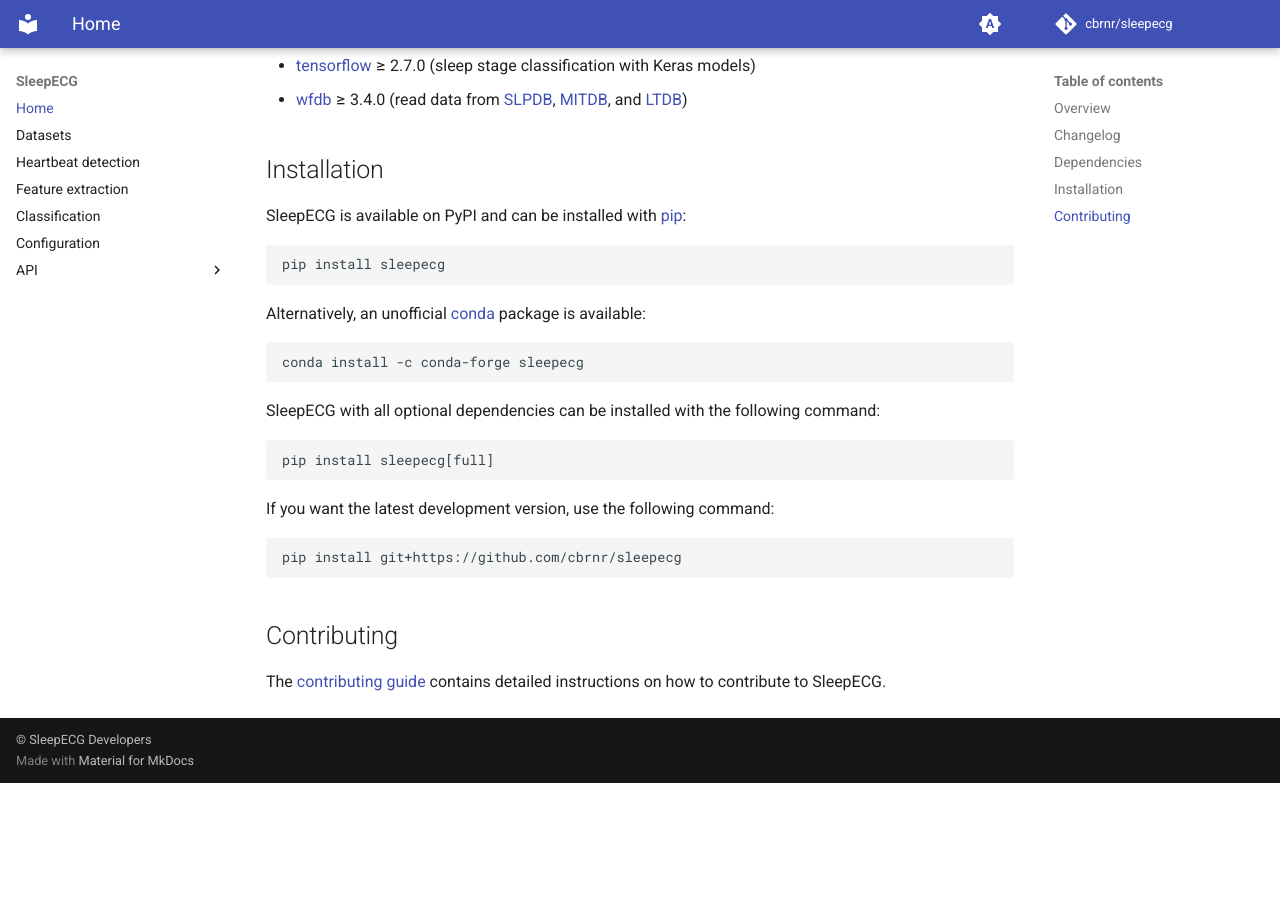
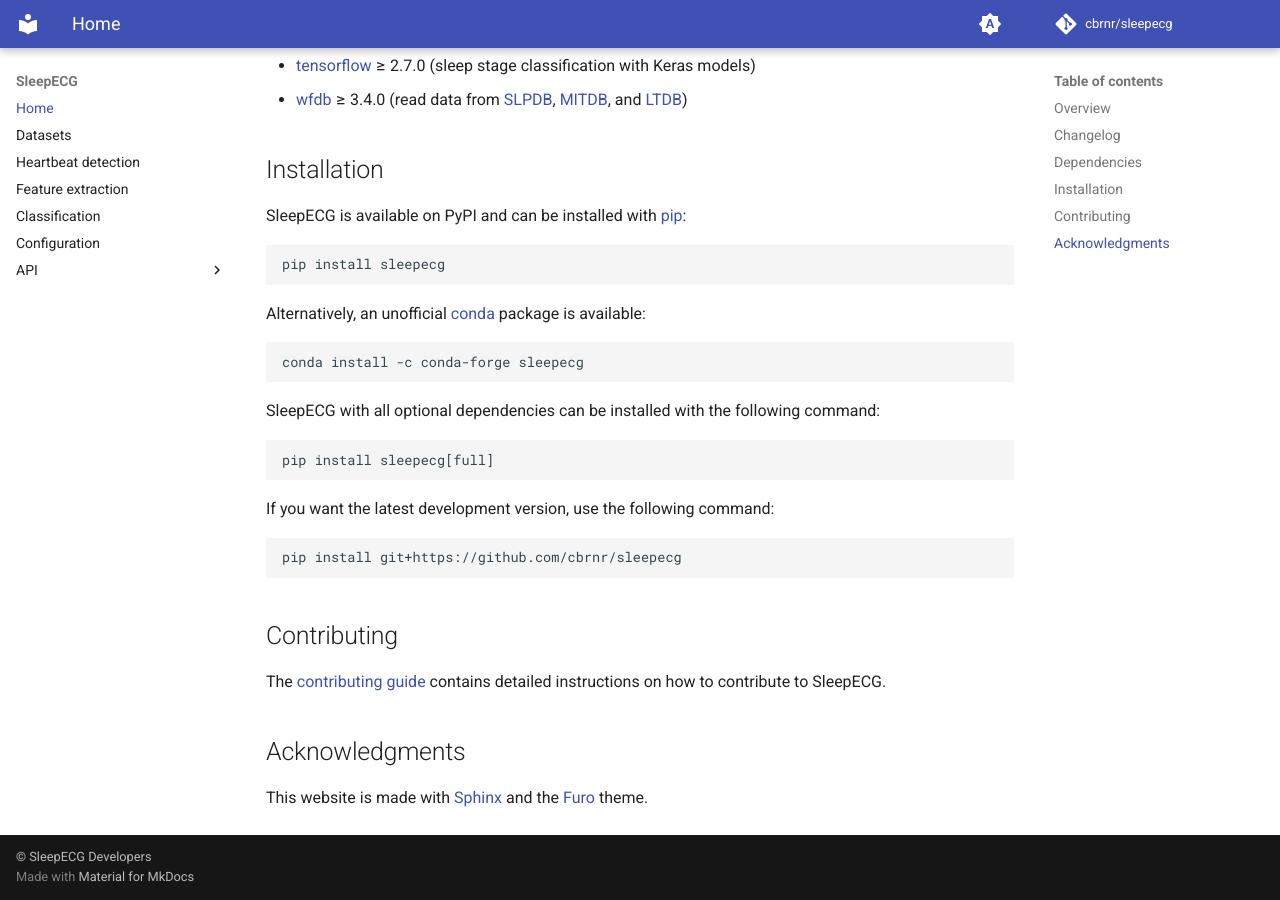
Before and after one commit to cbrnr/sleepecg, an MkDocs documentation site: the page built from docs/index.md, in a window 1280 px wide and 900 px high, scrolled down 1265 px. Built offline with MkDocs 1.6.1 and Material for MkDocs 9.7.7, drawn with Linux system fonts in a browser that asks for light colours; comment, search, counter and statistics services are not loaded; before the commit the page ends 2048 px from its top, so only the background shows below that.

Commit message:
Move About to bottom of homepage

```diff
--- a/docs/index.md
+++ b/docs/index.md
@@ -63,3 +63,6 @@
 
 ## Contributing
 The [contributing guide](https://github.com/cbrnr/sleepecg/blob/main/CONTRIBUTING.md) contains detailed instructions on how to contribute to SleepECG.
+
+## Acknowledgments
+This website is made with [Sphinx](https://www.sphinx-doc.org/) and the [Furo](https://github.com/pradyunsg/furo) theme.
```
